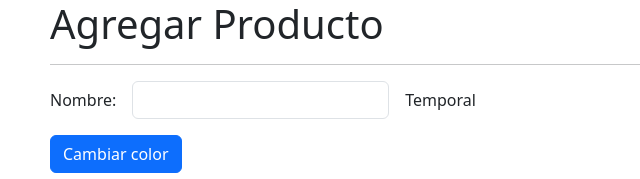
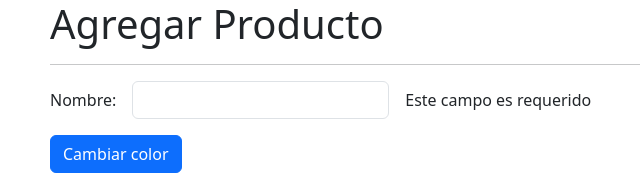
Before and after one commit to AlonsoAM/directiveSignalsApp, an Angular app: page /products/product in a window 1280 px wide. Shown: the top 179 px of the page, without its empty margins (32-672 px from the left). Built offline with nearby package versions, Linux system fonts and the light colour scheme.

Commit message:
Fin de ejemplo de directivas

```diff
--- a/src/app/products/pages/product-page/product-page.component.html
+++ b/src/app/products/pages/product-page/product-page.component.html
@@ -9,7 +9,9 @@
       <input type="text" class="form-control" formControlName="name" />
     </div>
     <div class="col-auto">
-      <span customLabel [color]="color">Temporal</span>
+      <span customLabel [color]="color" [errors]="myForm.get('name')?.errors"
+        >Temporal</span
+      >
     </div>
   </div>
   <div class="row">
--- a/src/app/shared/directives/customLabel.directive.ts
+++ b/src/app/shared/directives/customLabel.directive.ts
@@ -1,4 +1,5 @@
 import { Directive, ElementRef, Input, OnInit } from '@angular/core';
+import { ValidationErrors } from '@angular/forms';
 
 @Directive({
   selector: '[customLabel]',
@@ -6,9 +7,16 @@
 export class CustomLabelDirective implements OnInit {
   private htmlElement?: ElementRef<HTMLElement>;
   private _color: string = '';
+  private _errors?: ValidationErrors | null;
+
   @Input() set color(value: string) {
     this._color = value;
     this.setStyle();
+  }
+
+  @Input() set errors(value: ValidationErrors | null | undefined) {
+    this._errors = value;
+    this.setErrorMessage();
   }
 
   constructor(private el: ElementRef<HTMLElement>) {
@@ -22,4 +30,27 @@
     if (!this.htmlElement) return;
     this.htmlElement.nativeElement.style.color = this._color;
   }
+
+  setErrorMessage(): void {
+    if (!this.htmlElement) return;
+    if (!this._errors) {
+      this.htmlElement.nativeElement.innerText = 'No hay errores';
+      return;
+    }
+    const errors = Object.keys(this._errors);
+    if (errors.includes('required')) {
+      this.htmlElement.nativeElement.innerText = 'Este campo es requerido';
+      return;
+    }
+    if (errors.includes('minlength')) {
+      const min = this._errors!['minlength']['requiredLength'];
+      const current = this._errors!['minlength']['actualLength'];
+      this.htmlElement.nativeElement.innerText = `Mínimo ${current}/${min} caracteres!`;
+      return;
+    }
+    if (errors.includes('email')) {
+      this.htmlElement.nativeElement.innerText = 'No tiene formato de correo';
+      return;
+    }
+  }
 }
```
